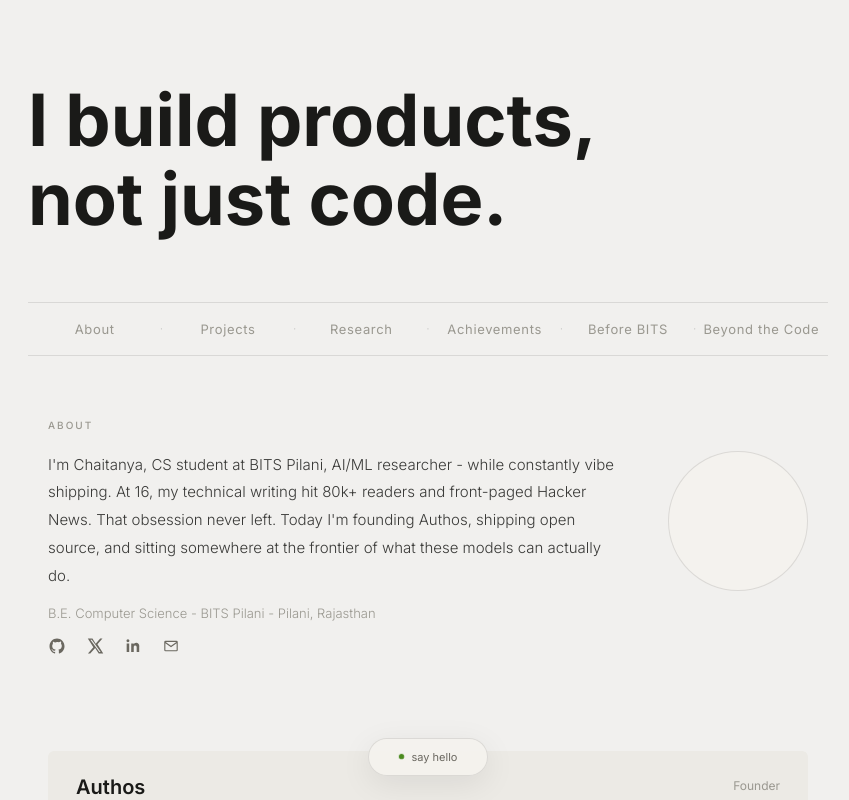
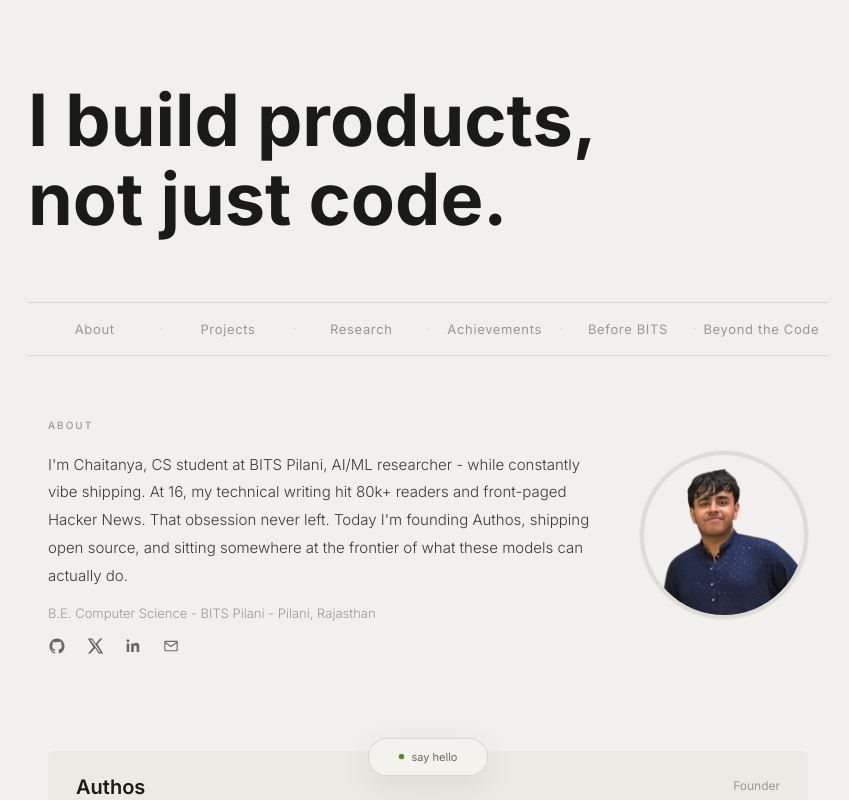
Before and after one commit to chayprabs/chaitanyaprabuddha.com, a Next.js app: page / in a window 1280 px wide. Shown: the top 800 px of the page, without its empty margins (212-1061 px from the left). Built offline with nearby package versions, Linux system fonts and the light colour scheme.

Commit message:
updated pfp

```diff
--- a/components/About.tsx
+++ b/components/About.tsx
@@ -1,3 +1,5 @@
+import Image from "next/image";
+
 const socialLinks = [
   {
     href: "https://github.com/chayprabs",
@@ -49,8 +51,6 @@
   }
 ];
 
-const floatingTags = ["late night builder", "chess player", "music obsessed"];
-
 export default function About() {
   return (
     <section
@@ -62,7 +62,7 @@
           ABOUT
         </p>
 
-        <div className="grid grid-cols-1 gap-8 md:grid-cols-[minmax(0,1fr)_160px] md:items-start">
+        <div className="grid grid-cols-1 items-start gap-8 md:grid-cols-[1fr_180px]">
           <div className="order-last md:order-first">
             <p className="text-[15px] font-light leading-[1.85] text-[#3a3a38]">
               I&apos;m Chaitanya, CS student at BITS Pilani, AI/ML researcher -
@@ -98,20 +98,29 @@
           </div>
 
           <div className="order-first flex justify-center md:order-last md:justify-end">
-            <div className="group relative h-[140px] w-[140px]">
-              <div className="hidden md:block">
-                <div className="font-jost pointer-events-none absolute -left-6 top-5 rounded-[2px] border-[0.5px] border-[rgba(0,0,0,0.2)] bg-transparent px-[10px] py-1 text-[11px] text-[#6b6860] opacity-0 transition-all duration-300 ease-in-out group-hover:-translate-y-1 group-hover:opacity-100">
-                  {floatingTags[0]}
-                </div>
-                <div className="font-jost pointer-events-none absolute -right-7 top-1 rounded-[2px] border-[0.5px] border-[rgba(0,0,0,0.2)] bg-transparent px-[10px] py-1 text-[11px] text-[#6b6860] opacity-0 transition-all duration-300 ease-in-out delay-75 group-hover:-translate-y-1 group-hover:opacity-100">
-                  {floatingTags[1]}
-                </div>
-                <div className="font-jost pointer-events-none absolute -right-10 bottom-5 rounded-[2px] border-[0.5px] border-[rgba(0,0,0,0.2)] bg-transparent px-[10px] py-1 text-[11px] text-[#6b6860] opacity-0 transition-all duration-300 ease-in-out delay-150 group-hover:-translate-y-1 group-hover:opacity-100">
-                  {floatingTags[2]}
-                </div>
-              </div>
-
-              <div className="h-[140px] w-[140px] rounded-full border-[0.5px] border-[var(--color-border)] bg-[#f4f2ee] transition-transform duration-300 ease-in-out group-hover:-translate-y-[6px]" />
+            <div
+              style={{
+                width: "168px",
+                height: "168px",
+                borderRadius: "50%",
+                overflow: "hidden",
+                flexShrink: 0,
+                border: "4px solid #E0DBD3",
+                boxShadow: "0 0 0 1px rgba(0,0,0,0.04)"
+              }}
+            >
+              <Image
+                src="/pfp.png"
+                alt="Chaitanya Prabuddha"
+                width={168}
+                height={168}
+                style={{
+                  width: "100%",
+                  height: "100%",
+                  objectFit: "cover",
+                  objectPosition: "center 15%"
+                }}
+              />
             </div>
           </div>
         </div>
```
Also changed, not shown: public/pfp.png (added).
